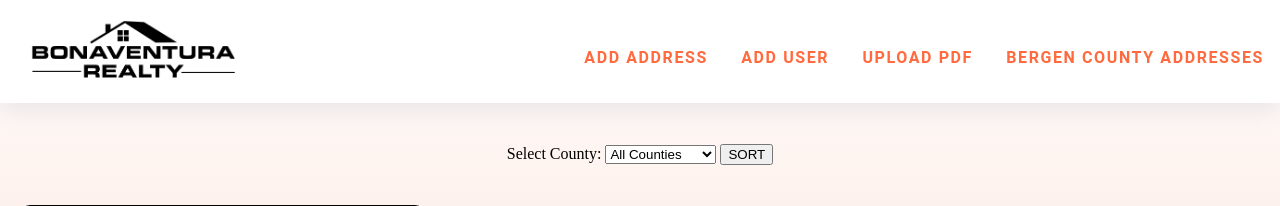
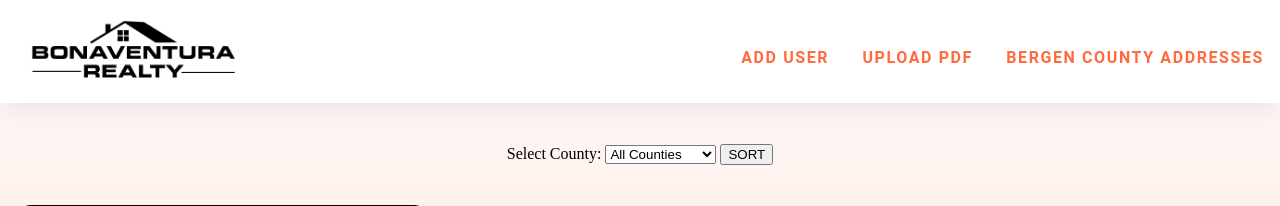
Before and after one commit to drst4gge/bonaventura, a Flask app: template templates/admin.html in a window 1280 px wide. Shown: the top 206 px of the page. Run offline with Flask 3, Linux system fonts and the light colour scheme; the template is opened without the code that fills it: most values are stand-ins (such as "Sample title", 1, 10 or a date in 2020); grey boxes marked "Sample" are stand-in pictures; some libraries are stand-ins or nearby versions.

Commit message:
bug fix with adding single addresses

```diff
--- a/templates/admin.html
+++ b/templates/admin.html
@@ -51,11 +51,7 @@
                     </button>
                     <div class="cs-ul-wrapper">
                         <ul id="cs-expanded" class="cs-ul" aria-expanded="false">
-                            <li class="cs-li">
-                                <a href="{{ url_for('add_address') }}" class="cs-li-link">
-                                    <p class="cs-topper">Add Address</p>
-                                </a>
-                            </li>
+
                             <li class="cs-li">
                                 <a href="{{ url_for('add_user') }}" class="cs-li-link">
                                     <p class="cs-topper">Add User</p>
--- a/templates/agent.html
+++ b/templates/agent.html
@@ -41,11 +41,7 @@
                     </button>
                     <div class="cs-ul-wrapper">
                         <ul id="cs-expanded" class="cs-ul" aria-expanded="false">
-                            <li class="cs-li">
-                                <a href="{{ url_for('add_address') }}" class="cs-li-link">
-                                    <p class="cs-topper">Add Address</p>
-                                </a>
-                            </li>
+
 
                         </ul>
                     </div>
```
